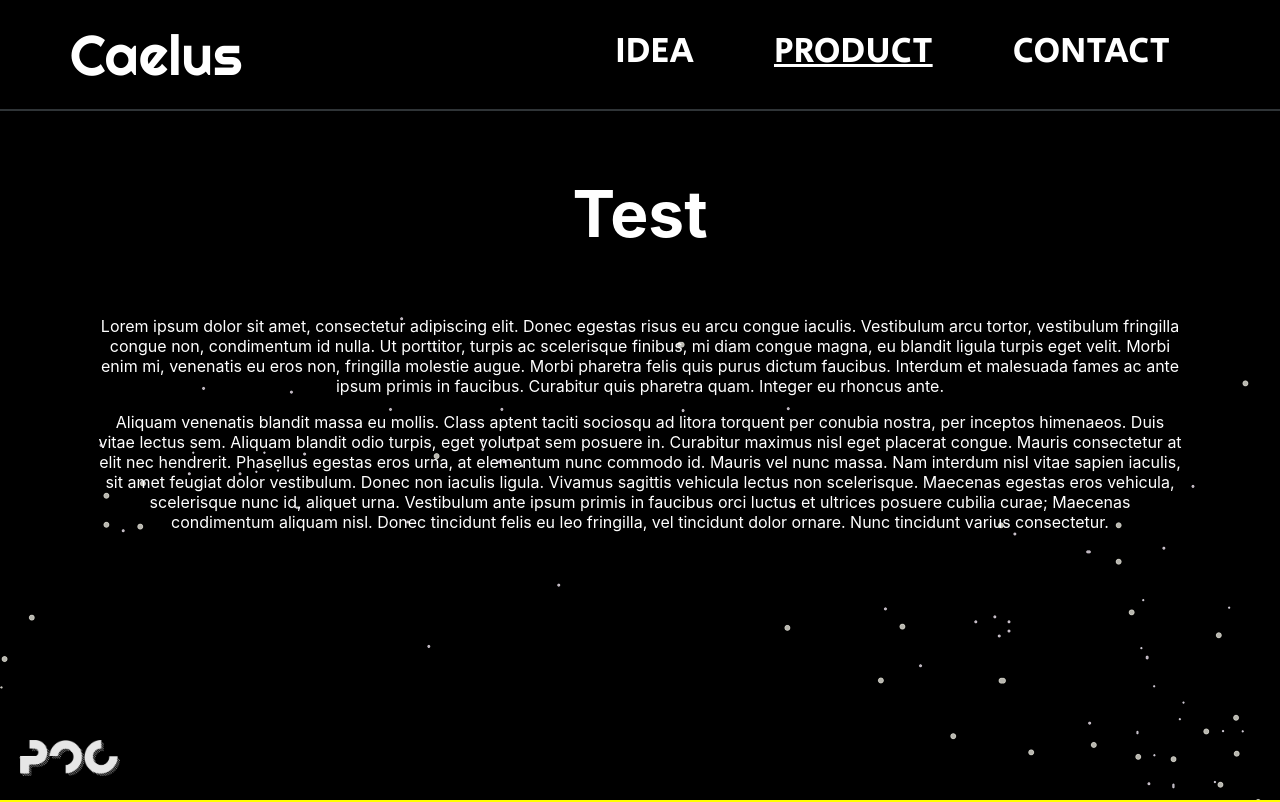
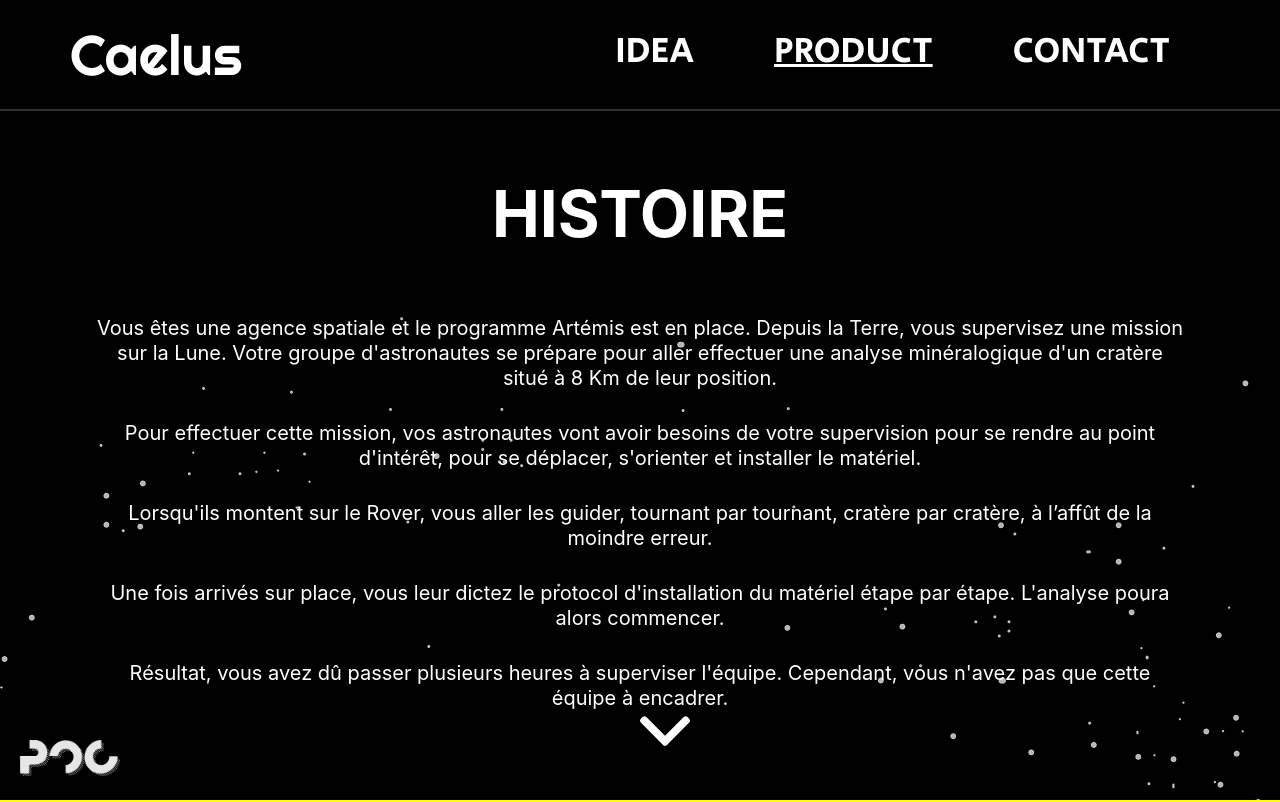
Before and after one commit to PoCInnovation/SpaceAppHackathon, a React (Create React App) app: page /product in a window 1280 px wide. Shown: the top 802 px of the page. Built offline with nearby package versions, Linux system fonts and the light colour scheme.

Commit message:
feat: add story part with style and arrow

```diff
--- a/src/pages/Home.tsx
+++ b/src/pages/Home.tsx
@@ -48,7 +48,7 @@ const Title = styled.h1`
 `;
 
 const SubTitle = styled.h2`
-  font-size: 2em;
+  font-size: 3em;
   z-index: 2;
   color: white;
   text-align: justify;
@@ -69,8 +69,8 @@ function Home(): JSX.Element {
       </LogoView>
       <Container style={{ flexDirection: 'row', width: '100%', height: '50%', marginTop: '5%', backgroundImage: 'url(/star.png)', backgroundAttachment: 'fixed', position: 'relative' }}>
         <LeftView>
-          <Title style={{ marginLeft: '10%', marginTop: '10%' }}>Test</Title>
-          <SubTitle style={{ marginLeft: '10%' }}>Lorem ipsum dolor sit amet, consectetur adipiscing elit. Phasellus tincidunt fringilla augue, at pulvinar tellus egestas ac. Cras suscipit viverra tortor non interdum. Donec efficitur volutpat lacinia. </SubTitle>
+          <Title style={{ marginLeft: '10%', marginTop: '10%', fontFamily: 'Righteous, sans-serif' }}>Caelus</Title>
+          <SubTitle style={{ marginLeft: '10%' }}>Do not consider your suit solely for survival, let it become a tool. </SubTitle>
         </LeftView>
         <RightView>
           <Astro style={{ right: '10%' }}>
--- a/src/pages/Product.tsx
+++ b/src/pages/Product.tsx
@@ -1,4 +1,4 @@
-import React, { useState } from 'react';
+import React, { useState, useRef } from 'react';
 import styled from 'styled-components';
 import { Header } from '../components/Header';
 import { SlideShow } from '../components/SlideShow';
@@ -11,9 +11,16 @@ const Container = styled.div`
 `;
 
 const StoryView = styled.div`
+  position: relative;
   text-align: center;
   height: ${window.innerHeight - 111}px;
   color: white;
+`;
+
+const StoryP = styled.p`
+  font-size: 20px;
+  line-height: 25px;
+  margin-bottom: 1.5em;
 `;
 
 const LogoView = styled.a`
@@ -31,9 +38,23 @@ const Title = styled.h1`
    margin: 1em 0 1em 0;
 `;
 
+const MainPb = styled.h3`
+  margin-top: 2.5em;
+  font-size: 2.5em;
+`;
+
+const ArrowView = styled.a`
+  position: absolute;
+  bottom: 40px;
+  left: 50%;
+  z-index: 1;
+  cursor: pointer;
+`;
+
 
 function Product(): JSX.Element {
   const height = window.innerHeight - 111;
+  const endRef = useRef<HTMLDivElement>(document.createElement('div'));
 
   return (
     <Container style={{ flexDirection: 'column', height: window.innerHeight * 2 }}>
@@ -46,22 +67,36 @@ function Product(): JSX.Element {
         background: 'black url(/star.png) fixed' }}
       >
         <StoryView>
-          <Title>Test</Title>
+          <Title>HISTOIRE</Title>
           <div style={{ margin: 'auto', width: '85%' }}>
-            <p>
-              Lorem ipsum dolor sit amet, consectetur adipiscing elit. Donec egestas
-              risus eu arcu congue iaculis. Vestibulum arcu tortor, vestibulum fringilla
-              congue non, condimentum id nulla. Ut porttitor, turpis ac scelerisque finibus,
-              mi diam congue magna, eu blandit ligula turpis eget velit. Morbi enim mi,
-              venenatis eu eros non, fringilla molestie augue. Morbi pharetra felis quis
-              purus dictum faucibus. Interdum et malesuada fames ac ante ipsum primis in faucibus.
-              Curabitur quis pharetra quam. Integer eu rhoncus ante.
-            </p>
+            <StoryP>
+              Vous êtes une agence spatiale et le programme Artémis est en place. Depuis la Terre,
+              vous supervisez une mission sur la Lune. Votre groupe d'astronautes se prépare pour
+              aller effectuer une analyse minéralogique d'un cratère situé à 8 Km de leur position.
+            </StoryP>
 
-            <p>
-              Aliquam venenatis blandit massa eu mollis. Class aptent taciti sociosqu ad litora torquent per conubia nostra, per inceptos himenaeos. Duis vitae lectus sem. Aliquam blandit odio turpis, eget volutpat sem posuere in. Curabitur maximus nisl eget placerat congue. Mauris consectetur at elit nec hendrerit. Phasellus egestas eros urna, at elementum nunc commodo id. Mauris vel nunc massa. Nam interdum nisl vitae sapien iaculis, sit amet feugiat dolor vestibulum. Donec non iaculis ligula. Vivamus sagittis vehicula lectus non scelerisque. Maecenas egestas eros vehicula, scelerisque nunc id, aliquet urna. Vestibulum ante ipsum primis in faucibus orci luctus et ultrices posuere cubilia curae; Maecenas condimentum aliquam nisl. Donec tincidunt felis eu leo fringilla, vel tincidunt dolor ornare. Nunc tincidunt varius consectetur.
-            </p>
+            <StoryP>
+              Pour effectuer cette mission, vos astronautes vont avoir besoins de votre supervision pour se rendre
+              au point d'intérêt, pour se déplacer, s'orienter et installer le matériel.
+            </StoryP>
+
+            <StoryP>
+              Lorsqu'ils montent sur le Rover, vous aller les guider, tournant par tournant, cratère par cratère,
+              à l’affût de la moindre erreur.
+            </StoryP>
+            <StoryP>
+              Une fois arrivés sur place, vous leur dictez le protocol d'installation du matériel étape par étape.
+              L'analyse poura alors commencer.
+            </StoryP>
+            <StoryP>
+              Résultat, vous avez dû passer plusieurs heures à superviser l'équipe. Cependant, vous n'avez pas que cette équipe à encadrer.
+            </StoryP>
+            <MainPb>N'y aurait-il pas moyen d'améliorer l'autonomie et l'efficacité des astronautes ?</MainPb>
           </div>
+
+          <ArrowView onClick={() => endRef.current.scrollIntoView({ behavior: 'smooth', block: 'start' })}>
+            <img alt="arrow" src="/down-arrow.svg" width="50" height="50" />
+          </ArrowView>
         </StoryView>
         <SlideShow />
       </Container>
```
